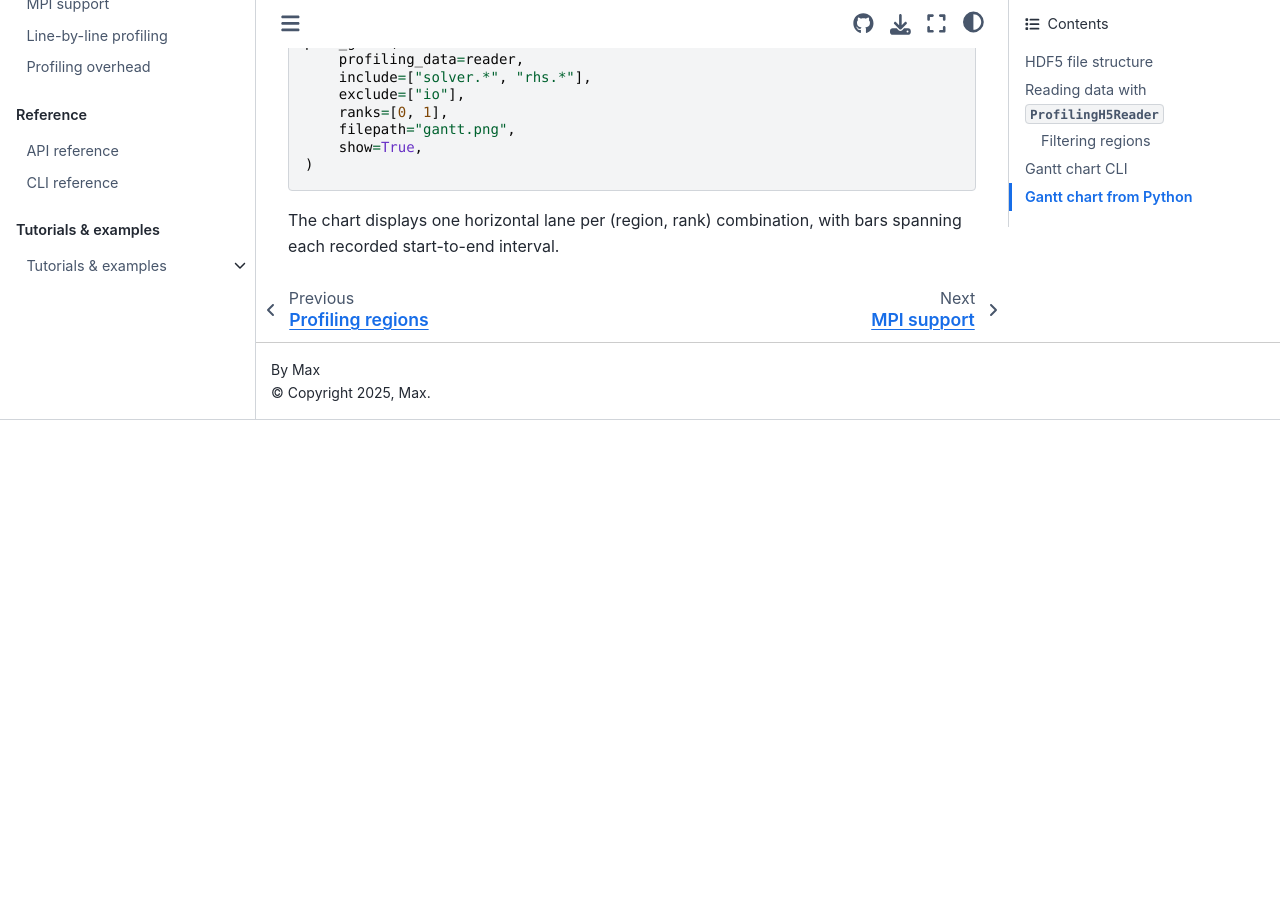
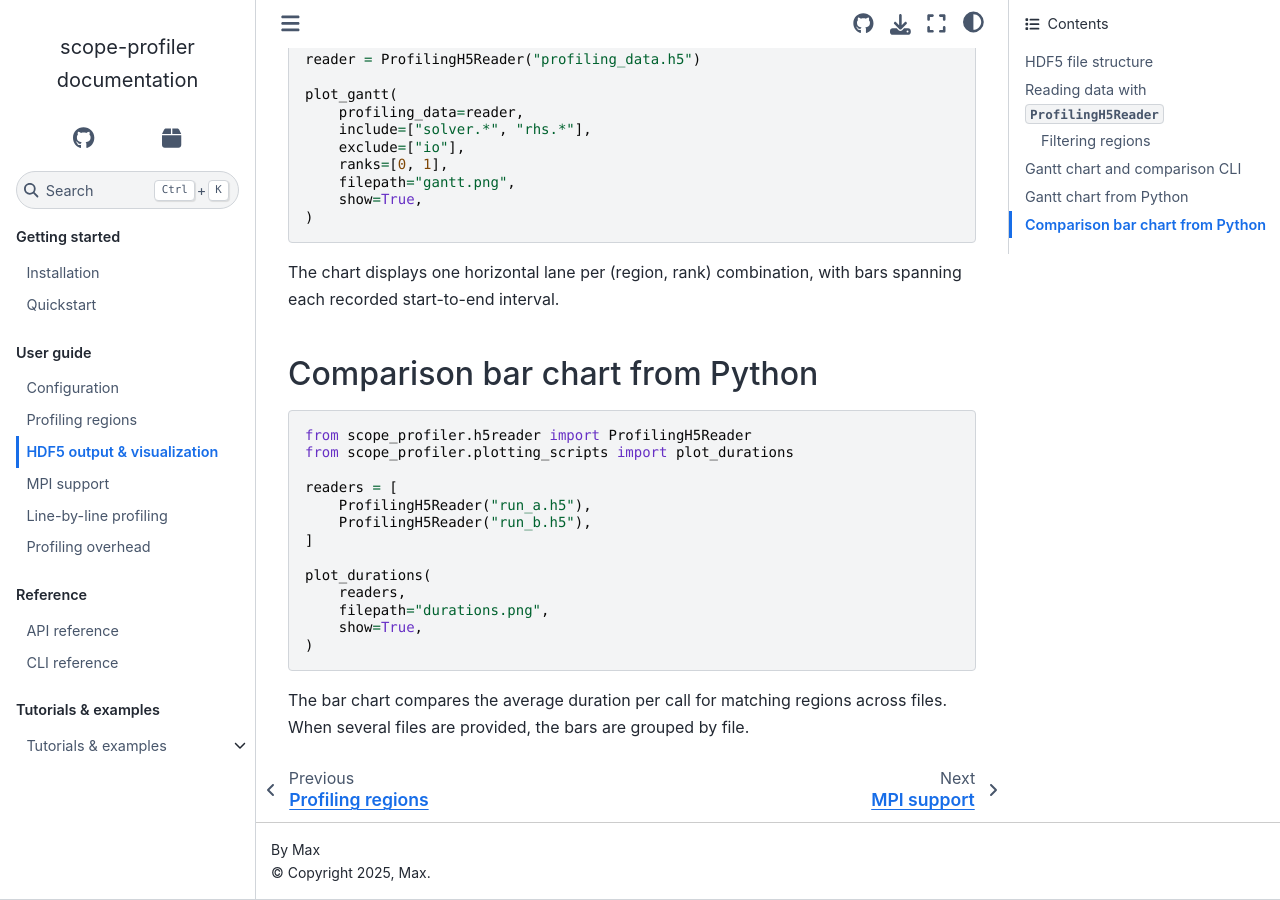
Before and after one commit to max-models/scope-profiler, a Sphinx documentation site: the page built from docs/source/guide/hdf5_and_visualization.md, in a window 1280 px wide and 900 px high, scrolled down 1871 px. Built offline with Sphinx 7.4.7 and the Sphinx Book theme 1.1.4, drawn with Linux system fonts in a browser that asks for light colours; before the commit the page ends 2291 px from its top, so only the background shows below that; some of the changed text lies outside the part shown.

Commit message:
Updated docs

````diff
--- a/docs/source/guide/hdf5_and_visualization.md
+++ b/docs/source/guide/hdf5_and_visualization.md
@@ -58,14 +58,17 @@
 reader.get_regions(exclude="io.*")
 ```
 
-## Gantt chart CLI
+## Gantt chart and comparison CLI
 
-The `scope-profiler-pproc` command generates a Gantt chart from an HDF5
-file:
+The `scope-profiler-pproc` command generates plots from one or more HDF5
+files:
 
 ```bash
 # Save to a directory
 scope-profiler-pproc profiling_data.h5 -o figures/
+
+# Compare two runs
+scope-profiler-pproc run_a.h5 run_b.h5 -o figures/
 
 # Display interactively
 scope-profiler-pproc profiling_data.h5 --show
@@ -99,3 +102,24 @@
 
 The chart displays one horizontal lane per (region, rank) combination,
 with bars spanning each recorded start-to-end interval.
+
+## Comparison bar chart from Python
+
+```python
+from scope_profiler.h5reader import ProfilingH5Reader
+from scope_profiler.plotting_scripts import plot_durations
+
+readers = [
+    ProfilingH5Reader("run_a.h5"),
+    ProfilingH5Reader("run_b.h5"),
+]
+
+plot_durations(
+    readers,
+    filepath="durations.png",
+    show=True,
+)
+```
+
+The bar chart compares the average duration per call for matching regions
+across files. When several files are provided, the bars are grouped by file.
````
Also changed, not shown: docs/source/cli.md (+14 -4 lines).
